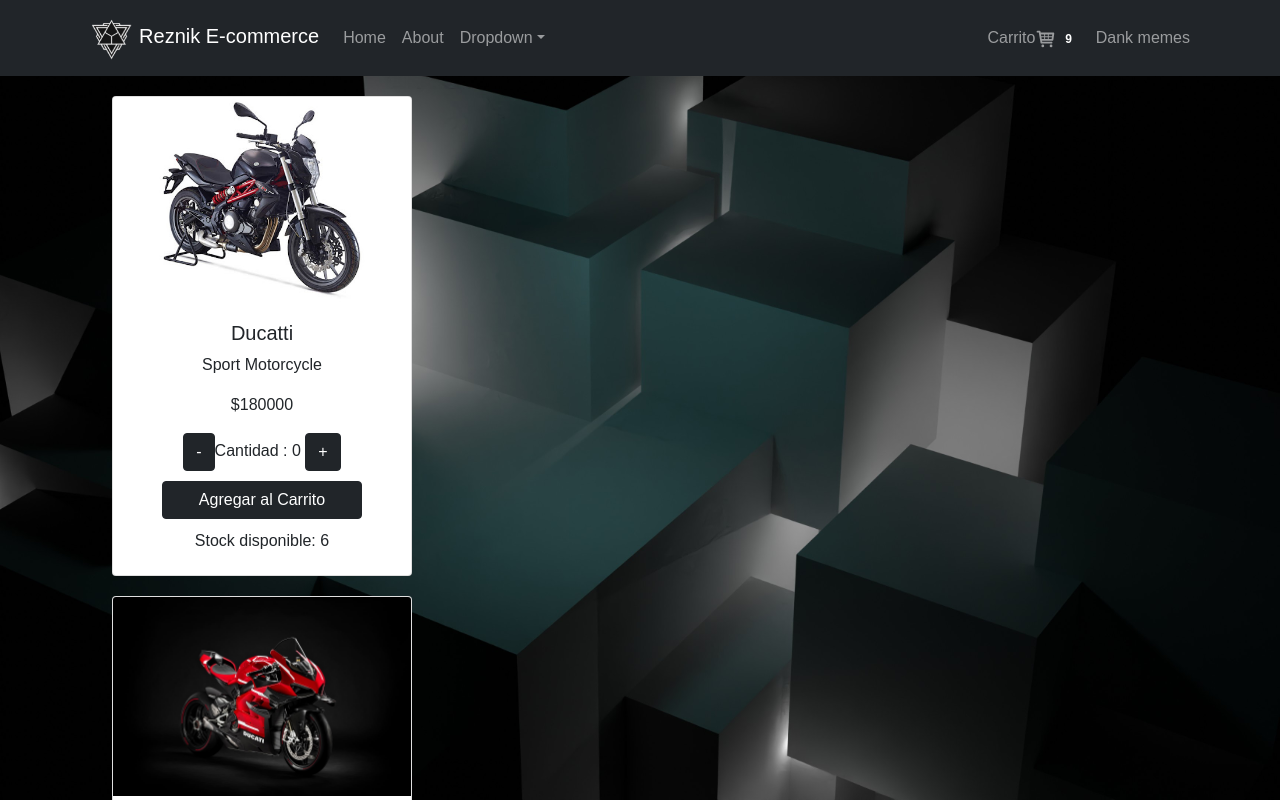
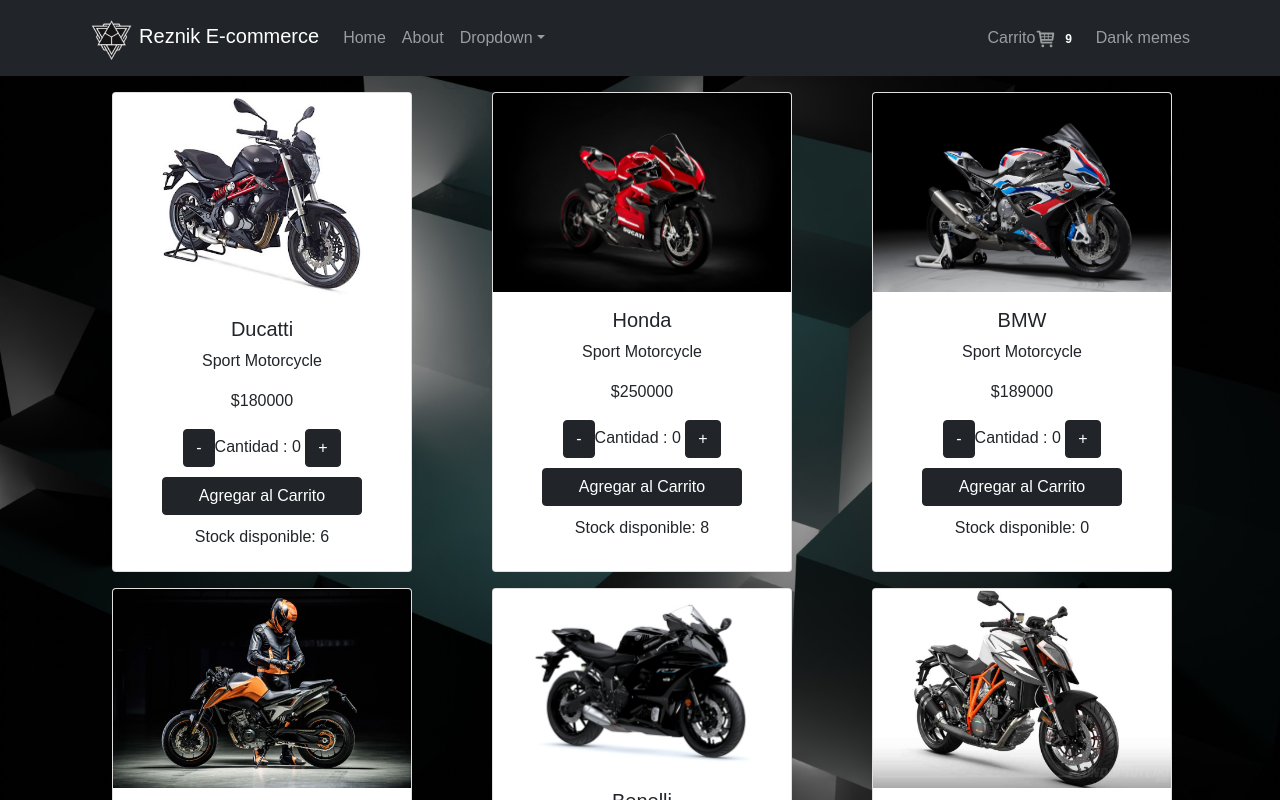
Before and after one commit to leanbenac/ReactProyect, a React (Create React App) app: page / in a window 1280 px wide. Shown: the top 800 px of the page. Built offline with nearby package versions, Linux system fonts and the light colour scheme.

Commit message:
posicionando cards

```diff
--- a/public/index.html
+++ b/public/index.html
@@ -1,5 +1,5 @@
 <!DOCTYPE html>
-<html lang="en">
+<html lang="es">
   <head>
     <meta charset="utf-8" />
     <link rel="icon" href="%PUBLIC_URL%/favicon.ico" />
@@ -24,11 +24,13 @@
       work correctly both with client-side routing and a non-root public URL.
       Learn how to configure a non-root public URL by running `npm run build`.
     -->
+    <!-- CSS only -->
+    <link href="https://cdn.jsdelivr.net/npm/bootstrap@5.1.3/dist/css/bootstrap.min.css" rel="stylesheet" integrity="sha384-1BmE4kWBq78iYhFldvKuhfTAU6auU8tT94WrHftjDbrCEXSU1oBoqyl2QvZ6jIW3" crossorigin="anonymous">
     <title>React App</title>
   </head>
   <body>
-    <noscript>You need to enable JavaScript to run this app.</noscript>
-    <div id="root"></div>
+      <noscript>You need to enable JavaScript to run this app.</noscript>
+      <div id="root"></div>
     <!--
       This HTML file is a template.
       If you open it directly in the browser, you will see an empty page.
@@ -39,5 +41,7 @@
       To begin the development, run `npm start` or `yarn start`.
       To create a production bundle, use `npm run build` or `yarn build`.
     -->
+    <!-- JavaScript Bundle with Popper -->
+    <script src="https://cdn.jsdelivr.net/npm/bootstrap@5.1.3/dist/js/bootstrap.bundle.min.js" integrity="sha384-ka7Sk0Gln4gmtz2MlQnikT1wXgYsOg+OMhuP+IlRH9sENBO0LRn5q+8nbTov4+1p" crossorigin="anonymous"></script>
   </body>
 </html>
--- a/src/App.css
+++ b/src/App.css
@@ -10,8 +10,8 @@
 .wrapper{
     background-image: url(./img/fondo.jpg);
     width: 100%;
-    background-size: cover;
+    background-size:cover;
     background-repeat: no-repeat;
-    background-attachment: fixed;
+    background-attachment:fixed;
     background-color: grey;
 }
--- a/src/App.jsx
+++ b/src/App.jsx
@@ -21,7 +21,7 @@
 // }
 
   return (
-    <div className="App">
+    <div className="App ">
       <div className="wrapper">
         <NavBar />
         <ItemListContainer />
--- a/src/components/Badge/Badge.jsx
+++ b/src/components/Badge/Badge.jsx
@@ -1,5 +1,6 @@
 import React from 'react';
 import { Badge } from "react-bootstrap";
+
 
 const badge = () => {
 
--- a/src/components/Item/Item.css
+++ b/src/components/Item/Item.css
@@ -2,7 +2,6 @@
 height: 480px;
 width: 300px;
 text-align: center;
-margin-top: 20px;
 margin-left: 30px;
 }
 
--- a/src/components/Item/Item.jsx
+++ b/src/components/Item/Item.jsx
@@ -10,34 +10,33 @@
       }
 
     function remove() {
-        if( cantidad > 1) setCantidad(cantidad - 1)
+        if( cantidad > 0) setCantidad(cantidad - 1)
       }
 
 
+
     return (
-    <div class="row ">
-      <div class="col-sm-6">
-        <div class="card">
+
+        <div className="card mt-3">
                 <img src={img} class="card-img-top" alt="..."/>
             <div class="card-body">
-                <h5 class="card-title">{nombre}</h5>
-                <p class="card-text">Sport Motorcycle</p>
-                <p class="card-text">${precio}</p>
+                  <h5 className="card-title">{nombre}</h5>
+                  <p className="card-text">Sport Motorcycle</p>
+                  <p className="card-text">${precio}</p>
               <div className="">
                 <button onClick={()=>remove()} className="btn col-xs-6 btn-dark">-</button>
                   <span>Cantidad : {cantidad} </span>
                 <button onClick={()=>add()} className="btn col-xs-6 btn-dark ">+</button>
               </div>
               <div>
-              <button onClick={()=>addToCartWidget(cantidad)} className="btn btn-dark botonAgregar">Agregar al Carrito</button>
+                <button onClick={()=>addToCartWidget.setCantidad()} className="btn btn-dark botonAgregar">Agregar al Carrito</button>
               </div>
               <div className="stock">
                 <p>Stock disponible: {stock}</p>
               </div>
             </div>
           </div>
-      </div>
-    </div>
+
   )
 }
 
--- a/src/components/ItemList/ItemList.jsx
+++ b/src/components/ItemList/ItemList.jsx
@@ -1,5 +1,5 @@
 import React, { useEffect, useState } from 'react'
-import {Container , Row, Col, } from 'react-bootstrap';
+// import {Container , Row, Col, } from 'react-bootstrap';
 import { productsList } from '../../data/data';
 import Item from '../Item/Item';
 import ProgressBar from 'react-bootstrap/ProgressBar';
@@ -27,23 +27,16 @@
             getProductsFromDB();
             //eslint-disable-next-line
         }, []);
-
-
-
         return (
-
-
 					<>
 							{products.length ? (
 									<>
+									<div className="container">
+									<div className="row">
 											{
 													products.map((product) =>  (
-                                <Container>
-                                    <Row>
 
-                                            <Col md="auto" lg="4">
-
-                                                <div>
+																					<div className="col-sm-12 col-md-6 col-lg-4" >
 																									<Item
 																											key={product.id}
 																											nombre={product.nombre}
@@ -52,16 +45,13 @@
 																											img={product.img}
 																									/>
 																					</div>
-
-                                            </Col>
-
-                                    </Row>
-                                </Container>
 													))
-
 											}
+											</div>
+									</div>
 									</>
 							) : (
+
 							<ProgressBar>
 									<ProgressBar striped variant="success" animated="boolean"  label="Visualizing 40%" now={35} key={1} />
 							</ProgressBar>
```
Lines whose indentation alone changed are shown as unchanged.
